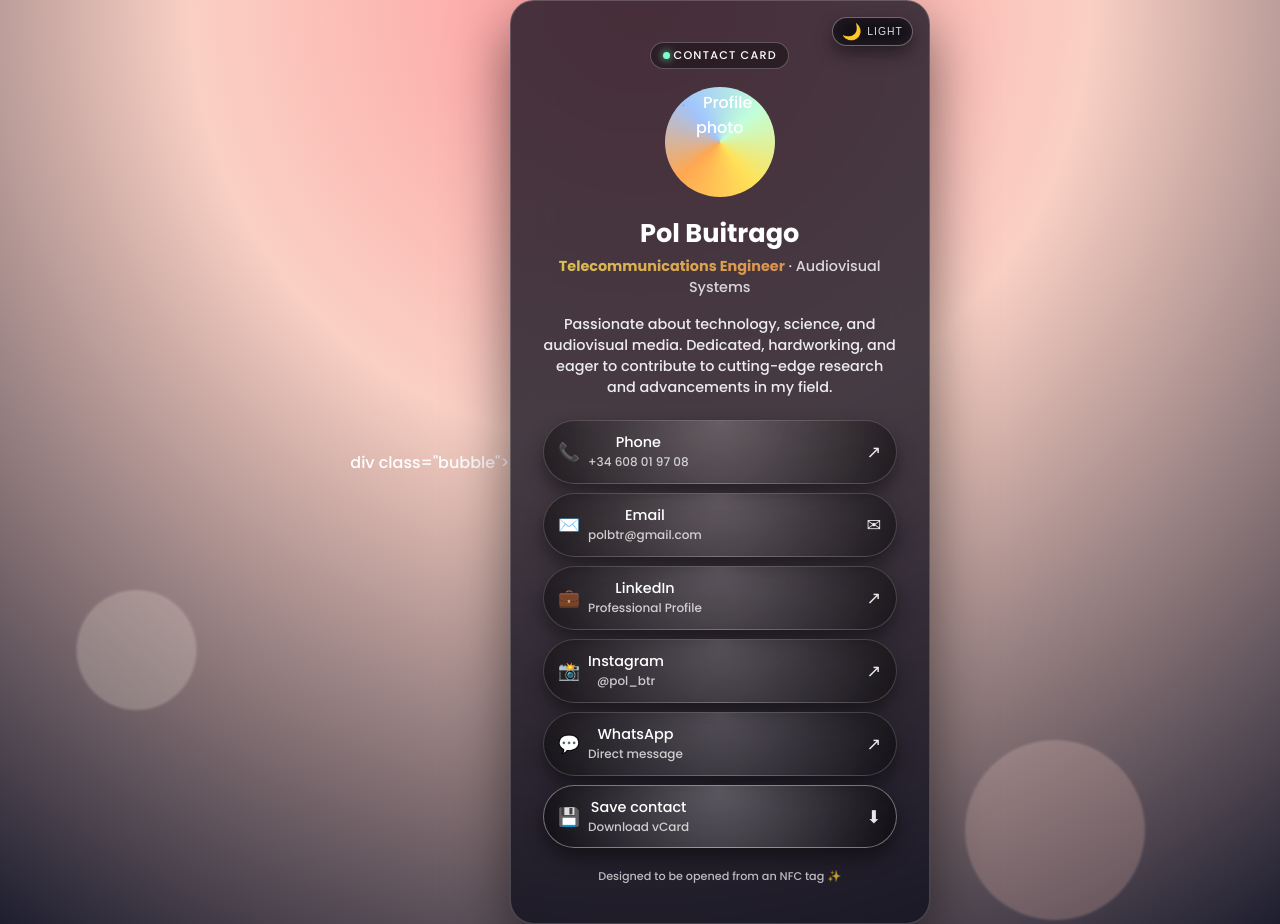
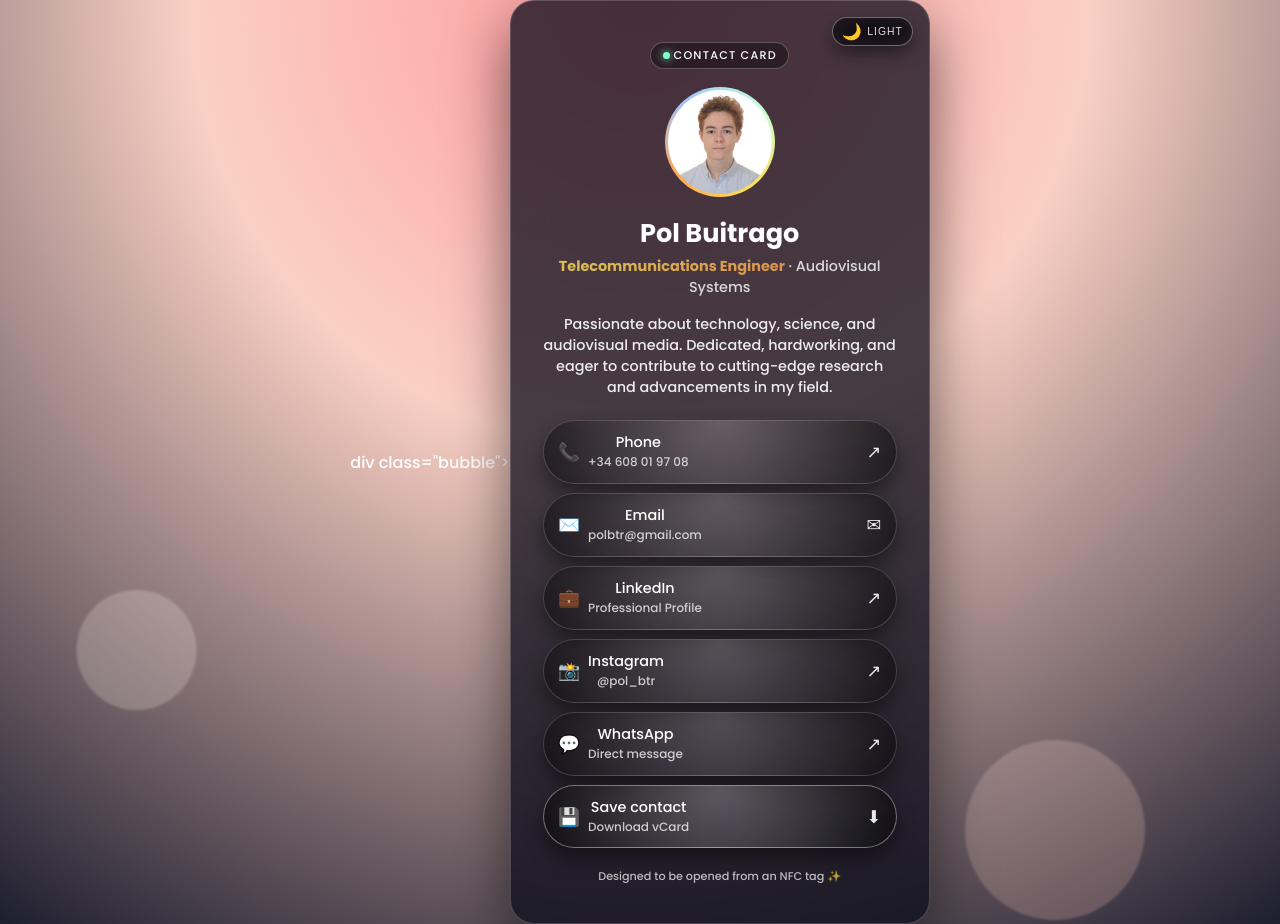
Before and after one commit to polvalls99/pol-buitrago, a plain HTML site: page index.html in a window 1280 px wide. Drawn offline with Linux system fonts and the light colour scheme.

Commit message:
Change profile photo file extension
Updated profile photo from 'perfil.jpg' to 'perfil.jpeg'.

```diff
--- a/index.html
+++ b/index.html
@@ -272,7 +272,7 @@ div class="bubble"></div>
   <!-- LOCAL PROFILE PHOTO -->
   <div class="avatar-ring">
     <div class="avatar">
-      <img src="perfil.jpg"
+      <img src="perfil.jpeg"
            alt="Profile photo"
            style="width: 100%; height: 100%; object-fit: cover;">
     </div>
```
